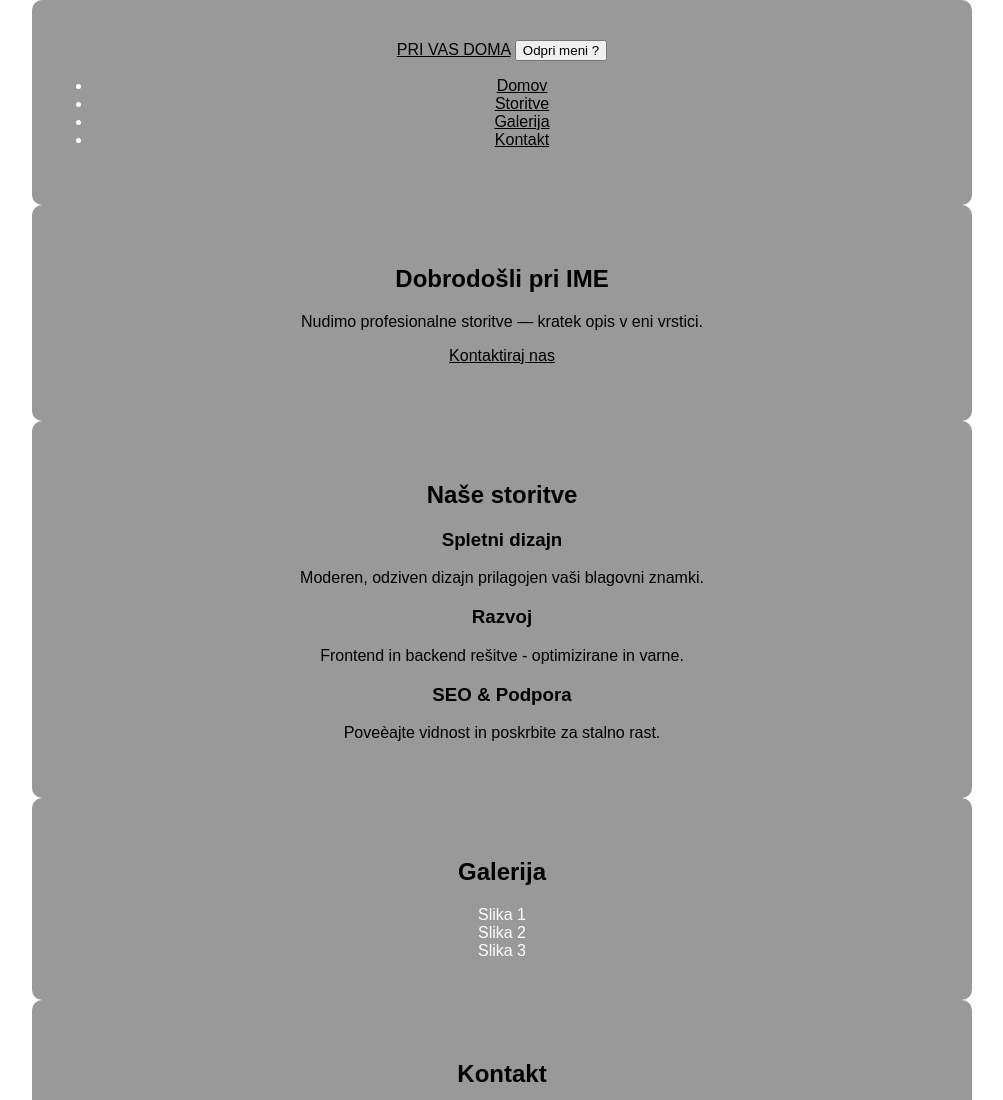
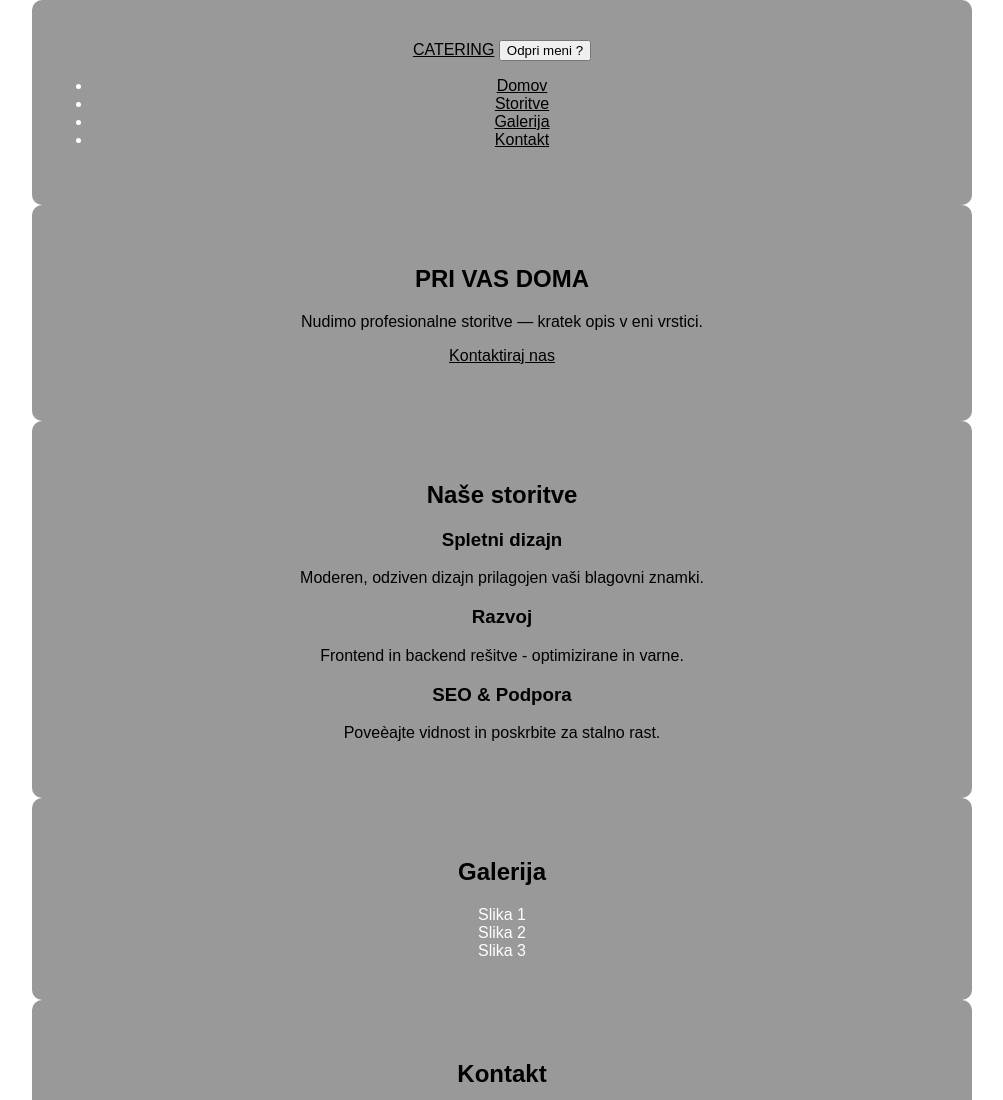
Before and after one commit to 3wg3n33/SteZa-Kulinarike, a plain HTML site: page index.html in a window 1280 px wide. Shown: the top 1100 px of the page, without its empty margins (138-1141 px from the left). Drawn offline with Linux system fonts and the light colour scheme.

Commit message:
Update index.html

```diff
--- a/index.html
+++ b/index.html
@@ -3,14 +3,14 @@
 <head>
   <meta charset="utf-8" />
   <meta name="viewport" content="width=device-width,initial-scale=1" />
-  <title>Tvoja Spletna Stran — Ime Podjetja</title>
+  <title>PRI VAS DOMA</title>
   <meta name="description" content="Predstavitvena stran — kratka opisna vrstica.">
   <link rel="stylesheet" href="styles.css">
 </head>
 <body>
   <header class="site-header">
     <div class="container header-inner">
-      <a class="logo" href="#">PRI VAS DOMA</a>
+      <a class="logo" href="#">CATERING</a>
       <button id="navToggle" class="nav-toggle" aria-expanded="false" aria-controls="mainNav">
         <span class="sr-only">Odpri meni</span>
         ?
@@ -29,7 +29,7 @@
   <main>
     <section id="home" class="hero">
       <div class="container">
-        <h1>Dobrodošli pri IME</h1>
+        <h1>PRI VAS DOMA</h1>
         <p class="lead">Nudimo profesionalne storitve — kratek opis v eni vrstici.</p>
         <p><a class="btn" href="#contact">Kontaktiraj nas</a></p>
       </div>
```
